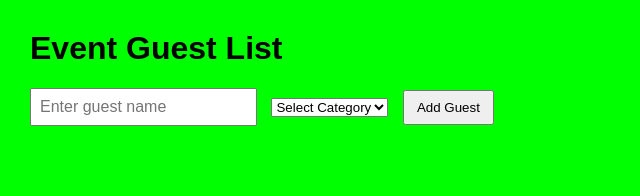
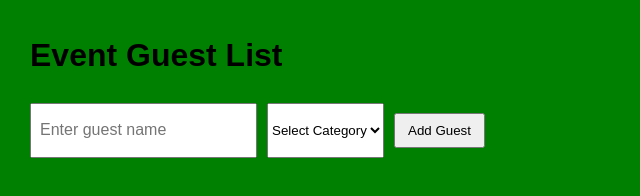
Before and after one commit to BirunduGloria/EVENT-GUEST-LIST-MANAGER, a plain HTML site: page index.html in a window 1280 px wide. Shown: the whole page, without its empty margins (0-640 px from the left). Drawn offline with Linux system fonts and the light colour scheme.

Commit message:
Finish Guest List Manager Project

```diff
--- a/style.css
+++ b/style.css
@@ -1,8 +1,9 @@
-/* Set a clean font and layout for the entire page */
+/* Set a clean font and layout for the entire page*/
 body {
   font-family: Arial, sans-serif;
   margin: 30px;
-  background-color:#00FF00;
+  background-color:green;
+  line-height: 1.6;
 }
 
 h1{
@@ -11,6 +12,8 @@ h1{
 
 form {
   margin-bottom: 20px;
+  display:flex;
+  flex-wrap:wrap;
 }
 
 input {
@@ -19,9 +22,9 @@ input {
   margin-right:10px;
 }
 
-/* Style all buttons */
+/* Style buttons */
 button {
-  margin-left: 10px;
+  margin: 10px;
   padding: 8px 12px;
 }
 
@@ -35,7 +38,10 @@ li {
   background: white;
   margin: 10px 0;
   padding: 10px;
-  border: 1px solid #ccc;
+  border-left: 1px solid #ccc;
+  align-items: center;
+  display: flex;
+
 }
 
 /* Category Tag Styles */
```
